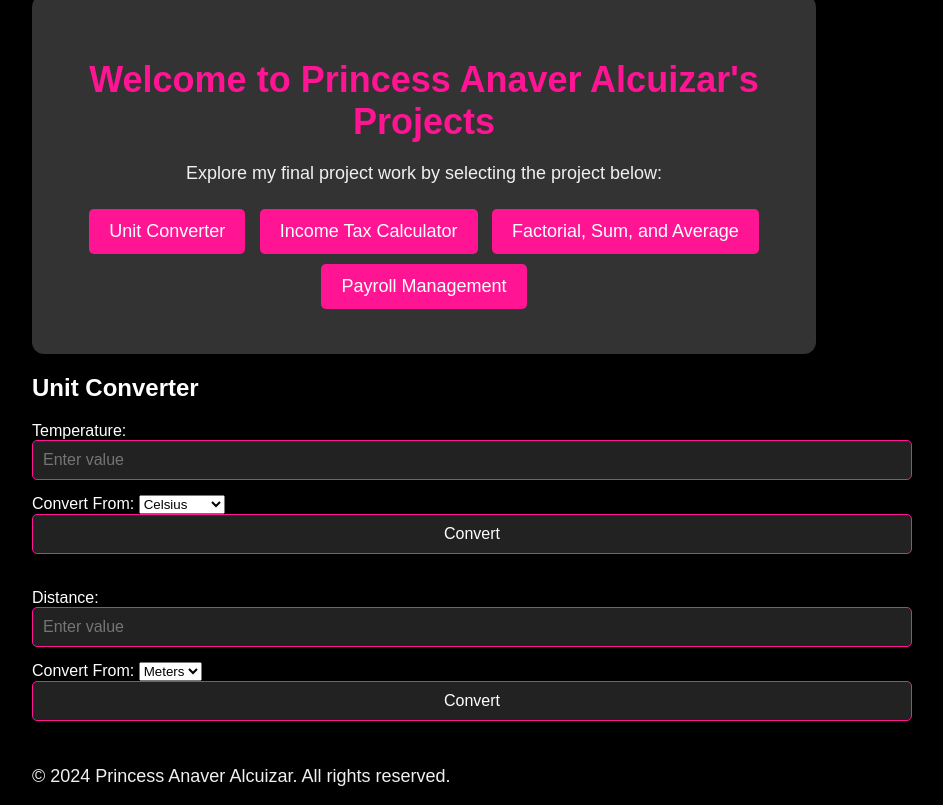
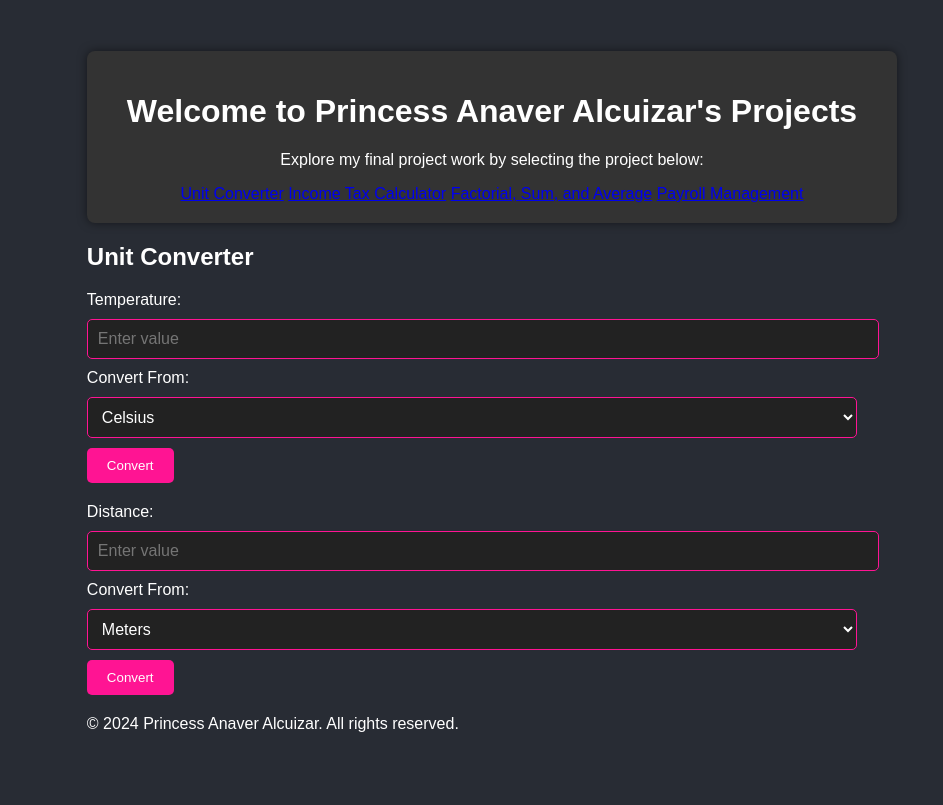
Before and after one commit to Anaveralky/ITC, a plain HTML site: page index.html in a window 1280 px wide. Both pictures are taken after a click on the button "Start Exploring Projects". Shown: the whole page, without its empty margins (168-1111 px from the left). Drawn offline with Linux system fonts and the light colour scheme.

Commit message:
Update style.css

```diff
--- a/style.css
+++ b/style.css
@@ -1,6 +1,7 @@
+/* Basic Styling */
 body {
-    font-family: 'Arial', sans-serif;
-    background-color: black;
+    font-family: Arial, sans-serif;
+    background-color: #282c34;
     color: white;
     margin: 0;
     padding: 0;
@@ -8,93 +9,45 @@ body {
     justify-content: center;
     align-items: center;
     height: 100vh;
-    box-sizing: border-box;
     flex-direction: column;
-    overflow-y: auto;
 }
+
 .container {
     background-color: #333;
-    padding: 40px;
-    border-radius: 12px;
+    padding: 20px;
+    border-radius: 8px;
+    box-shadow: 0 0 10px rgba(0, 0, 0, 0.5);
     text-align: center;
-    box-shadow: 0 0 15px rgba(0, 0, 0, 0.5);
-    width: 80%;
     max-width: 800px;
+    width: 100%;
 }
-h1 {
-    font-size: 36px;
-    color: #FF1493;
-    margin-bottom: 20px;
-}
-p {
-    font-size: 18px;
-    color: #f0f0f0;
-    margin-top: 10px;
-}
-nav {
-    margin-top: 20px;
-}
-nav a {
-    padding: 12px 20px;
+
+button {
+    padding: 10px 20px;
     background-color: #FF1493;
     color: white;
     border: none;
+    border-radius: 5px;
     cursor: pointer;
-    font-size: 18px;
-    border-radius: 5px;
-    margin: 5px;
-    text-decoration: none;
-    display: inline-block;
 }
-nav a:hover {
+
+button:hover {
     background-color: #FF66B2;
 }
-.project-container {
-    display: none;
-}
-.footer {
-    margin-top: 30px;
-    font-size: 14px;
-    color: #bbb;
-}
-.project-container input, .project-container button {
-    width: 100%;
+
+input, select {
     padding: 10px;
     font-size: 16px;
-    margin-bottom: 15px;
+    margin: 10px 0;
+    border-radius: 5px;
     border: 1px solid #FF1493;
-    border-radius: 5px;
     background-color: #222;
-    color: #fff;
-    box-sizing: border-box;
+    color: white;
+    width: 100%;
 }
-.project-container .result {
+
+.result {
     margin-top: 20px;
     font-weight: bold;
-    font-size: 18px;
     color: #f0f0f0;
 }
-#introScreen {
-    background-color: #222;
-    color: #fff;
-    padding: 40px;
-    text-align: center;
-    border-radius: 12px;
-    width: 80%;
-    max-width: 800px;
-}
-#introScreen h2 {
-    font-size: 32px;
-    margin-bottom: 20px;
-}
-#introScreen button {
-    background-color: #FF1493;
-    color: white;
-    padding: 15px 25px;
-    font-size: 20px;
-    cursor: pointer;
-    border-radius: 5px;
-}
-#introScreen button:hover {
-    background-color: #FF66B2;
-}
```
